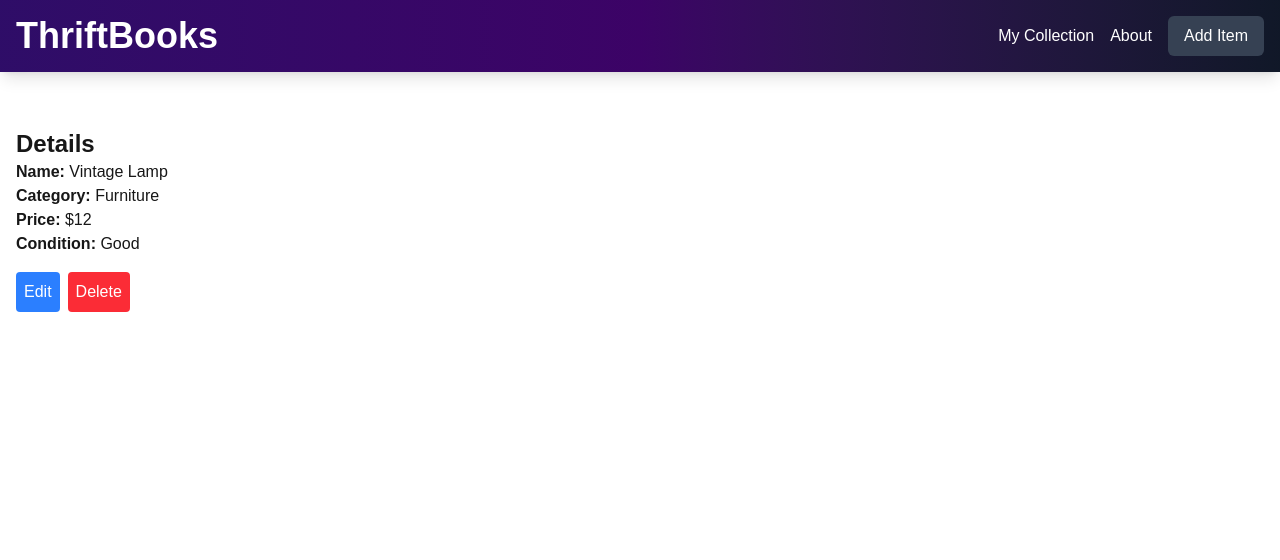
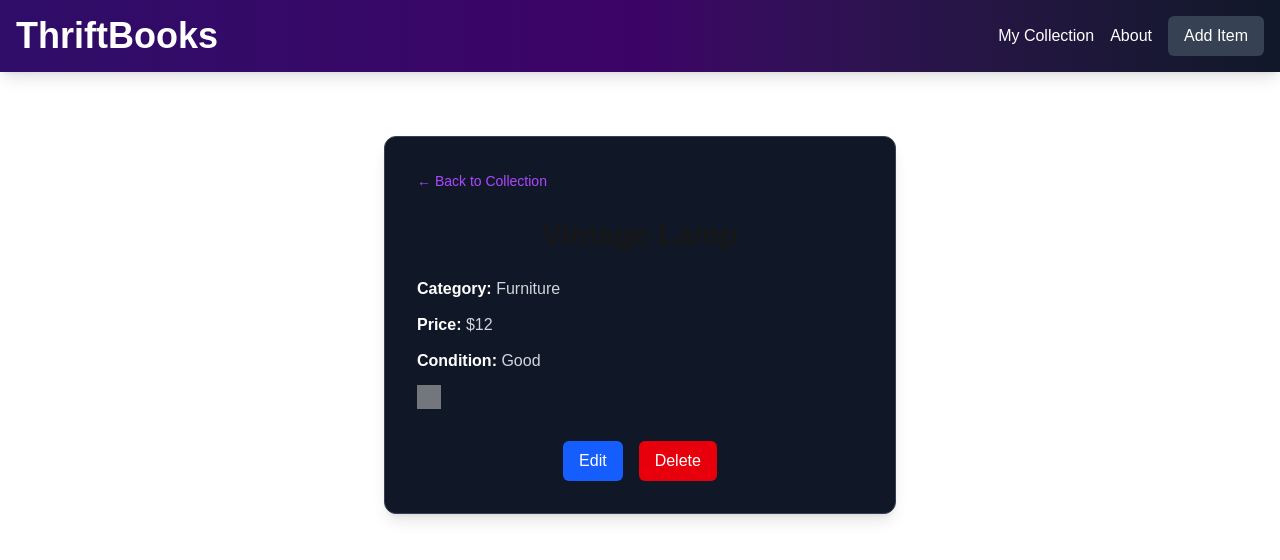
Before and after one commit to abarsamian/tb-ui, a Next.js app: page /item/1 in a window 1280 px wide. Shown: the top 560 px of the page. Built offline with nearby package versions, Linux system fonts and the light colour scheme; grey boxes are pictures that could not be loaded.

Commit message:
made pages dynamic and fixed ui

```diff
--- a/app/edit/[id]/page.tsx
+++ b/app/edit/[id]/page.tsx
@@ -1,11 +1,56 @@
-export default function EditItemPage() {
+export default async function EditItemPage({
+  params,
+}: {
+  params: Promise<{ id: string }>;
+}) {
+  const resolvedParams = await params;
+  const id = resolvedParams.id;
+
+  const items = [
+    { id: 1, name: "Vintage Lamp", category: "Furniture", price: 12, condition: "Good" },
+    { id: 2, name: "Gold Necklace", category: "Jewelry", price: 45, condition: "Excellent" },
+    { id: 3, name: "Denim Jacket", category: "Clothing", price: 25, condition: "Fair" },
+  ];
+  const item = items.find((item) => item.id === Number(id));
+
+  if (!item) {
+    return <div className="p-10 text-center">Item not found</div>;
+  }
+
   return (
-    <div className="container mx-auto mt-10 p-4">
-      <h1 className="text-2xl font-bold">Edit Item</h1>
+    <div className="container mx-auto mt-10 p-4 flex flex-col items-center">
+      <h1 className="text-2xl font-bold mb-4">
+        Editing: {item.name}
+      </h1>
 
-      <input className="border p-2 mt-2 block" placeholder="Item Name" />
-      <input className="border p-2 mt-2 block" placeholder="Category" />
-      <button className="bg-blue-600 text-white p-2 mt-4 rounded">Update Item</button>
+      <input
+        defaultValue={item.name}
+        className="border p-2 mt-2 w-64 rounded"
+        placeholder="Item Name"
+      />
+
+      <input
+        defaultValue={item.category}
+        className="border p-2 mt-2 w-64 rounded"
+        placeholder="Category"
+      />
+
+      <input
+      defaultValue={item.price}
+      className="border p-2 mt-2 w-64 rounded"
+      placeholder="Price"
+      />
+
+      <input
+      defaultValue={item.condition}
+      className="border p-2 mt-2 w-64 rounded"
+      placeholder="Condition"
+      />
+
+
+      <button className="bg-blue-600 text-white p-2 mt-4 rounded w-64 hover:bg-purple-700">
+        Update Item
+      </button>
     </div>
   );
 }
--- a/app/item/[id]/page.tsx
+++ b/app/item/[id]/page.tsx
@@ -1,16 +1,61 @@
-export default function ItemDetailPage() {
+import Link from "next/link";
+
+export default async function ItemDetailPage({
+  params,
+}: {
+  params: Promise<{ id: string }>;
+}) {
+  const resolvedParams = await params;
+  const id = resolvedParams.id;
+
+  const items = [
+    { id: 1, name: "Vintage Lamp", category: "Furniture", price: 12, condition: "Good" },
+    { id: 2, name: "Gold Necklace", category: "Jewelry", price: 45, condition: "Excellent" },
+    { id: 3, name: "Denim Jacket", category: "Clothing", price: 25, condition: "Fair" },
+  ];
+
+  const item = items.find((item) => item.id === Number(id));
+
+  if (!item) {
+    return <div className="p-10 text-center">Item not found (ID: {id})</div>;
+  }
+
   return (
-    <div className="container mx-auto mt-10 p-4">
-      <h1 className="text-2xl font-bold">Details</h1>
+    <div className="container mx-auto mt-12 p-4 flex justify-center">
+      <div className="bg-gray-900 border border-gray-700 rounded-xl p-8 w-full max-w-lg shadow-lg">
 
-      <p><strong>Name:</strong> Vintage Lamp</p>
-      <p><strong>Category:</strong> Furniture</p>
-      <p><strong>Price:</strong> $12</p>
-      <p><strong>Condition:</strong> Good</p>
+        <Link href="/mycollection" className="text-purple-500 text-sm hover:underline">
+          ← Back to Collection
+        </Link>
 
-      <div className="mt-4 space-x-2">
-        <button className="bg-blue-500 text-white p-2 rounded">Edit</button>
-        <button className="bg-red-500 text-white p-2 rounded">Delete</button>
+        <h1 className="text-3xl font-bold mt-6 mb-6 text-center">
+          {item.name}
+        </h1>
+
+        <div className="space-y-3 text-gray-300">
+          <p><span className="font-semibold text-white">Category:</span> {item.category}</p>
+          <p><span className="font-semibold text-white">Price:</span> ${item.price}</p>
+          <p><span className="font-semibold text-white">Condition:</span> {item.condition}</p>
+          <img
+          src="/icons/item.png"
+          alt="item icon"
+          className="w-6 h-6 opacity-70"
+            />
+        </div>
+
+        <div className="flex justify-center gap-4 mt-8">
+          <Link
+            href={`/edit/${id}`}
+            className="bg-blue-600 hover:bg-purple-700 text-white px-4 py-2 rounded-md"
+          >
+            Edit
+          </Link>
+
+          <button className="bg-red-600 hover:bg-red-700 text-white px-4 py-2 rounded-md">
+            Delete
+          </button>
+        </div>
+
       </div>
     </div>
   );
--- a/app/mycollection/page.tsx
+++ b/app/mycollection/page.tsx
@@ -1,13 +1,14 @@
 "use client";
 import { useState } from "react";
+import Link from "next/link";
 
 export default function MyCollection() {
   //mock items
-    const items = [
-    { id: 1, name: "Vintage Lamp", category: "Furniture" },
-    { id: 2, name: "Gold Necklace", category: "Jewelry" },
-    { id: 3, name: "Denim Jacket", category: "Clothing" },
-  ];
+const items = [
+  { id: 1, name: "Vintage Lamp", category: "Furniture", price: 12, condition: "Good" },
+  { id: 2, name: "Gold Necklace", category: "Jewelry", price: 45, condition: "Excellent" },
+  { id: 3, name: "Denim Jacket", category: "Clothing", price: 25, condition: "Fair" },
+];
   //set search variables to blank
   const[search, setSearch] = useState("");
   const[filterCategory, setFilterCategory] = useState("");
@@ -72,6 +73,9 @@ export default function MyCollection() {
           <div>
             <strong className="block">{item.name}</strong>
             <p className="text-sm text-gray-500">{item.category}</p>
+          <Link href={`/item/${item.id}`} className="bg-gray-700 text-xs text-white px-2 py-1 rounded-xs hover:bg-purple-700 inline-block">
+            View Details
+          </Link>
           </div>
         </div>
 
```
